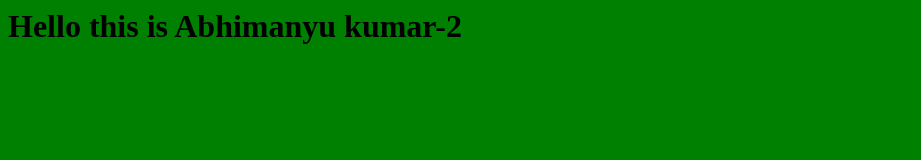
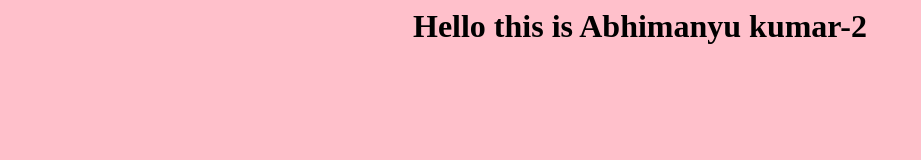
Before and after one commit to veeroo2011/jenkins_demo, a plain HTML site: page index.html in a window 1280 px wide. Shown: the whole page, without its empty margins (0-921 px from the left). Drawn offline with Linux system fonts and the light colour scheme.

Commit message:
Update index.html

```diff
--- a/index.html
+++ b/index.html
@@ -1,5 +1,6 @@
 <html>
-  <body bgcolor=green>
-    <h1> <b>Hello this is Abhimanyu kumar-2</b></h1>
+  <body bgcolor=pink>
+    <center><h1> <b>Hello this is Abhimanyu kumar-2</b></h1></center>
+
   </body>
 </html>
```
